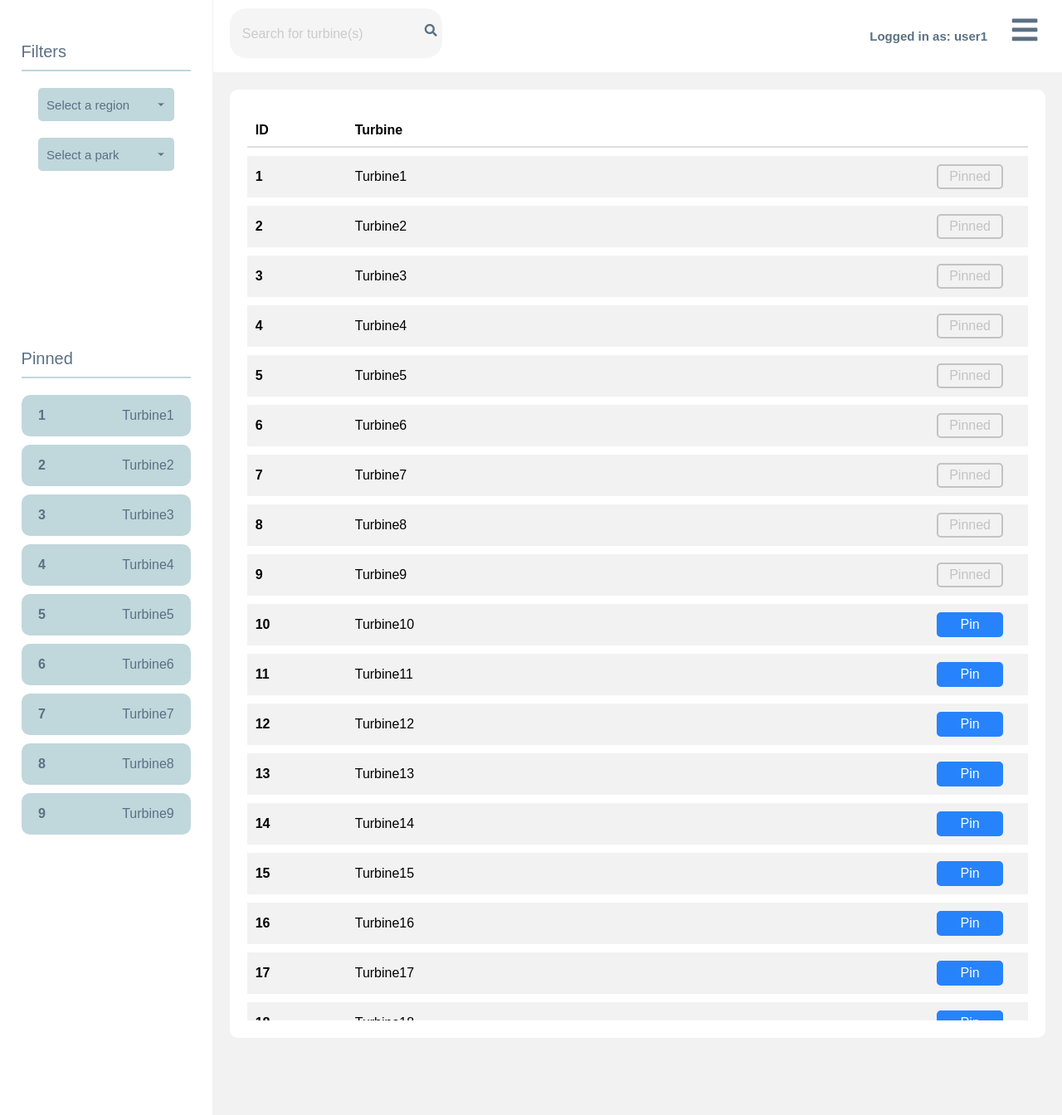
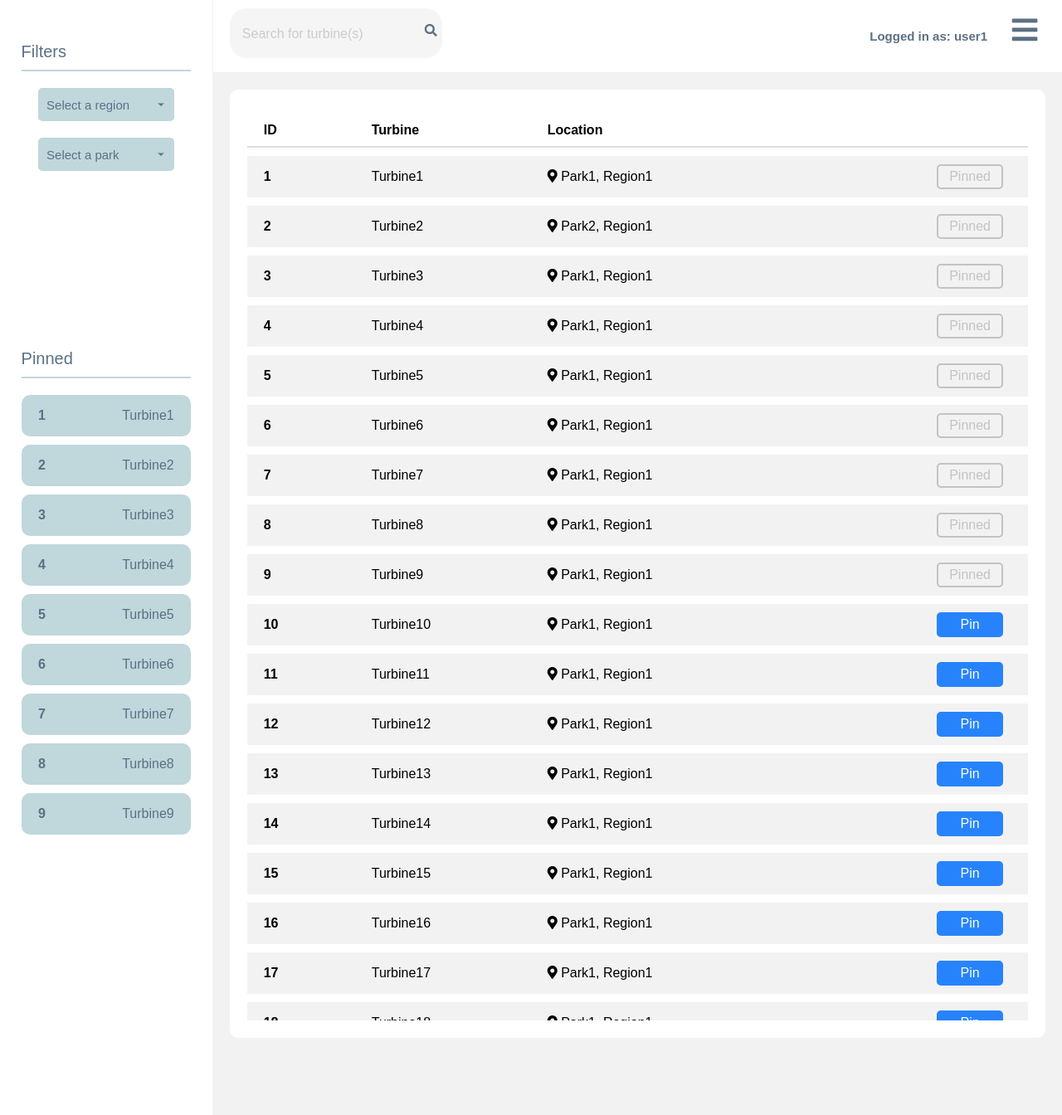
Before and after one commit to JCG333/Project, a Flask app: page /search_page in a window 1280 px wide. Shown: the whole page at 83% size. Run offline with Flask 3, Linux system fonts and the light colour scheme; a user stored in the database is signed in; data comes from the database, SQL or seed files in the repository.

Commit message:
Added location for each turbine in main list

```diff
--- a/app/api.py
+++ b/app/api.py
@@ -191,7 +191,7 @@ def search():
         return make_response(jsonify({'message': 'error getting turbine(s)', 'error': str(e)}), 500)
 
     # get all images that match the specified critera
-    return make_response(jsonify({'turbines': [{'turbine': turbine.json(), 'pinned': PinnedTurbines.query.filter_by(turbine_id=turbine.id).first() is not None} for turbine in query]}), 200)
+    return make_response(jsonify({'turbines': [{'turbine': turbine.json(), 'pinned': PinnedTurbines.query.filter_by(turbine_id=turbine.id).first() is not None, 'region': Regions.query.filter_by(id=turbine.region_id).first().region, 'park': Parks.query.filter_by(id=turbine.park_id).first().park} for turbine in query]}), 200)
 
 '''----- Create a new turbine ----- '''
 @api.route('/create', methods=['POST'])
@@ -237,7 +237,7 @@ def create():
 def search_turbine(search_term):
     try:
         turbines = Turbines.query.filter(Turbines.turbine.ilike('%' + search_term + '%')).all()
-        return make_response(jsonify({'turbines': [{'turbine': turbine.json(), 'pinned': PinnedTurbines.query.filter_by(turbine_id=turbine.id).first() is not None} for turbine in turbines]}), 200)
+        return make_response(jsonify({'turbines': [{'turbine': turbine.json(), 'pinned': PinnedTurbines.query.filter_by(turbine_id=turbine.id).first() is not None, 'region': Regions.query.filter_by(id=turbine.region_id).first().region, 'park': Parks.query.filter_by(id=turbine.park_id).first().park} for turbine in turbines]}), 200)
     except Exception as e:
         return make_response(jsonify({'message': 'error searching for turbines', 'error': str(e)}), 500)
 
--- a/app/static/CSS/colors.css
+++ b/app/static/CSS/colors.css
@@ -153,6 +153,7 @@
     /*----- On -----*/
     --pinnedOn-button-bg-color: #f2f2f2;
     --pinnedOn-button-border-color: #c3c3c3;
+    --pinnedOn-button-hover-color: #e7e7e7;
 
     /*----- Off -----*/
     --pinned-button-bg-color: #2783fc;
--- a/app/static/CSS/search.css
+++ b/app/static/CSS/search.css
@@ -322,6 +322,7 @@ body {
     color: var(--list-text-color);
     font-family: Arial, Helvetica, sans-serif;
     overflow-x: hidden;
+
 }
 
 #turbine-list table {
@@ -332,18 +333,13 @@ body {
 
 #turbine-list table th,
 #turbine-list table td {
-    padding: 10px;
-}
-
-#turbine-list table td {
-    padding: 10px;
+    padding: 10px 10px 10px 20px;
 }
 
 #turbine-list table th {
     color: var(--list-text-color);
     background-color: var(--list-header-bg-color);
     border-bottom: 2px solid #ddd;
-    position: sticky;
     text-align: left;
 }
 
@@ -355,6 +351,24 @@ body {
     background-color: var(--list-entry-hover-color);
 }
 
+
+.turbine-id {
+    width: 100px;
+    text-align: left;
+}
+
+.tubrine-name {
+    text-align: left;
+}
+
+
+/*
+.turbine-list-div {
+    border: 2px solid var(--list-header-bg-color);
+    border-radius: 10px;
+    display: flex;
+}
+*/
 /*------- !PINNED(LIST) -------*/
 
 .pinned-button {
@@ -384,9 +398,10 @@ body {
 }
 
 .pinned-button.on:hover {
-    background-color: var(--pinned-button-hover-color);
-    border: 2px solid var(--pinned-buttun-hover-border-color);
+    background-color: var(--pinnedOn-button-hover-color);
+    border: 2px solid var(--pinnedOn-button-border-color);
     cursor: pointer;
+    color: var(--pinnedOn-button-text-color);
 }
 
 .pinned-button:hover {
@@ -401,15 +416,6 @@ body {
     justify-content: right;
     align-items: center;
     text-align: right;
-}
-
-.turbine-id {
-    width: 100px;
-    text-align: left;
-}
-
-.tubrine-name {
-    text-align: left;
 }
 
 /*============== !ERROR MESSAGE ==============*/
--- a/app/static/JS/search.js
+++ b/app/static/JS/search.js
@@ -75,14 +75,17 @@ function getTurbines() {
         .then(data => {
             // Create table entry for each turbine in the database
             let turbines = '<table>';
-            turbines += '<tr><th>ID</th><th>Turbine</th><th></th></tr>';
+            turbines += '<tr><th>ID</th><th>Turbine</th><th>Location</th><th></th></tr>';
             data.turbines.forEach(turbineData => {
                 let turbine = turbineData.turbine;
                 let isPinned = turbineData.pinned;
+                let park = turbineData.park;
+                let region = turbineData.region;
                 turbines += `
-                    <tr style="cursor: pointer;" onclick="window.location='turbine/${turbine.id}';">
+                    <tr class="turbine-list-div" style="cursor: pointer;" onclick="window.location='turbine/${turbine.id}';">
                         <td class="turbine-id"><strong>${turbine.id}</strong></td>
                         <td class="turbine-name">${turbine.turbine}</td>
+                        <td class="turbine-location"><i class="fas fa-map-marker-alt"></i> ${park}, ${region}</td>
                         <td class="turbine-pin"><button class="pinned-button ${isPinned ? 'on' : ''}">${isPinned ? 'Pinned' : 'Pin'}</button></td>
                     </tr>
                 `;
@@ -170,14 +173,17 @@ function search_key(event) {
                 .then(data => {
                     // Create table entry for each turbine that matches the search query
                     let turbines = '<table>';
-                    turbines += '<tr><th>ID</th><th>Turbine</th><th></th></tr>';
+                    turbines += '<tr><th>ID</th><th>Turbine</th><th>Location</th><th></th></tr>';
                     data.turbines.forEach(turbineData => {
                         let turbine = turbineData.turbine;
                         let isPinned = turbineData.pinned;
+                        let park = turbineData.park;
+                        let region = turbineData.region;
                         turbines += `
-                        <tr style="cursor: pointer;" onclick="window.location='turbine/${turbine.id}';">
+                            <tr class="turbine-list-div" style="cursor: pointer;" onclick="window.location='turbine/${turbine.id}';">
                                 <td class="turbine-id"><strong>${turbine.id}</strong></td>
                                 <td class="turbine-name">${turbine.turbine}</td>
+                                <td class="turbine-location"><i class="fas fa-map-marker-alt"></i> ${park}, ${region}</td>
                                 <td class="turbine-pin"><button class="pinned-button ${isPinned ? 'on' : ''}">${isPinned ? 'Pinned' : 'Pin'}</button></td>
                             </tr>
                         `;
@@ -225,14 +231,17 @@ function search_button() {
             .then(data => {
                 // Create table entry for each turbine that matches the search query
                 let turbines = '<table>';
-                turbines += '<tr><th>ID</th><th>Turbine</th><th></th></tr>';
+                turbines += '<tr><th>ID</th><th>Turbine</th><th>Location</th><th></th></tr>';
                 data.turbines.forEach(turbineData => {
                     let turbine = turbineData.turbine;
                     let isPinned = turbineData.pinned;
+                    let park = turbineData.park;
+                    let region = turbineData.region;
                     turbines += `
-                    <tr style="cursor: pointer;" onclick="window.location='turbine/${turbine.id}';">
+                        <tr class="turbine-list-div" style="cursor: pointer;" onclick="window.location='turbine/${turbine.id}';">
                             <td class="turbine-id"><strong>${turbine.id}</strong></td>
                             <td class="turbine-name">${turbine.turbine}</td>
+                            <td class="turbine-location"><i class="fas fa-map-marker-alt"></i> ${park}, ${region}</td>
                             <td class="turbine-pin"><button class="pinned-button ${isPinned ? 'on' : ''}">${isPinned ? 'Pinned' : 'Pin'}</button></td>
                         </tr>
                     `;
```
Lines whose indentation alone changed are shown as unchanged.
